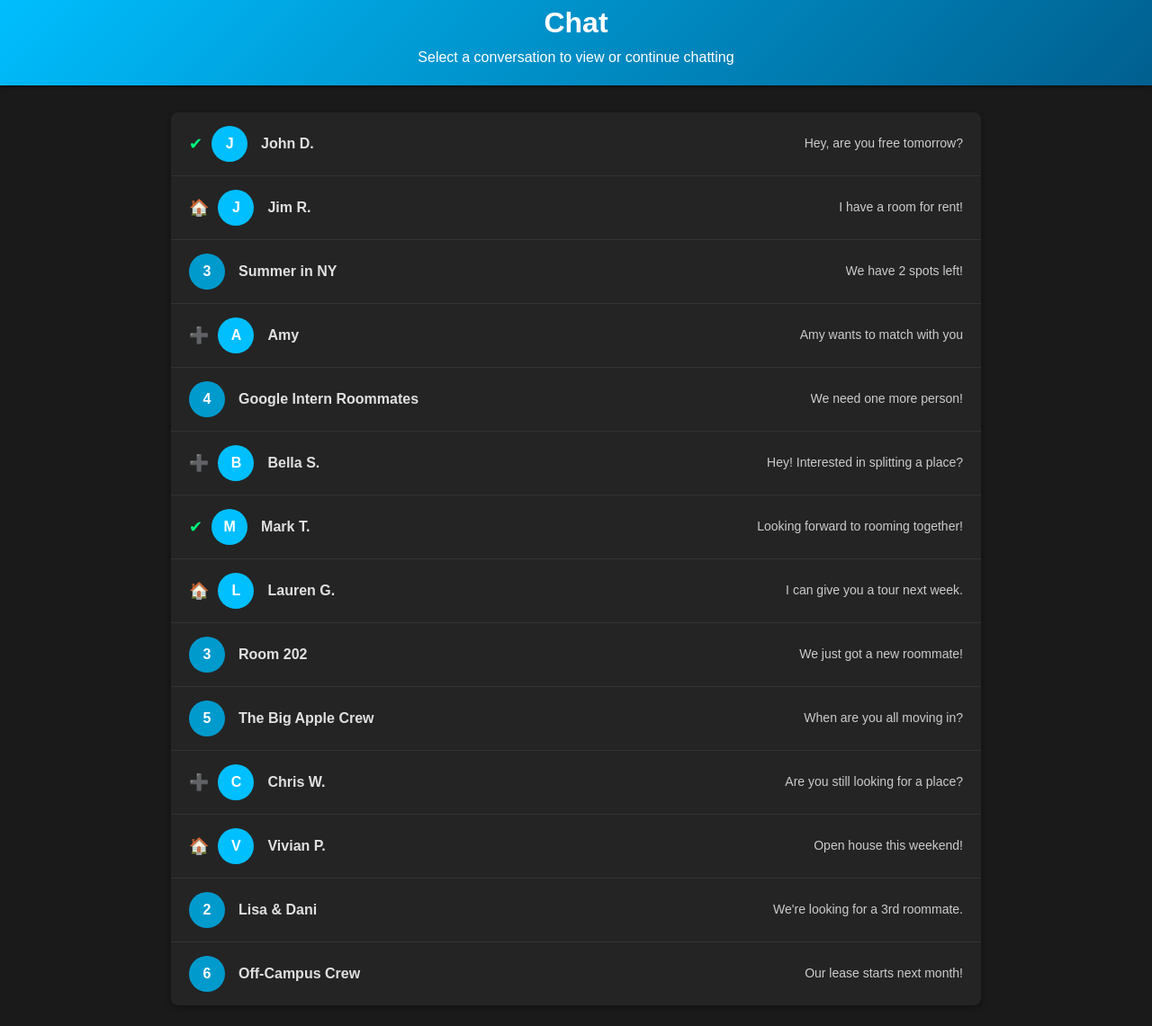
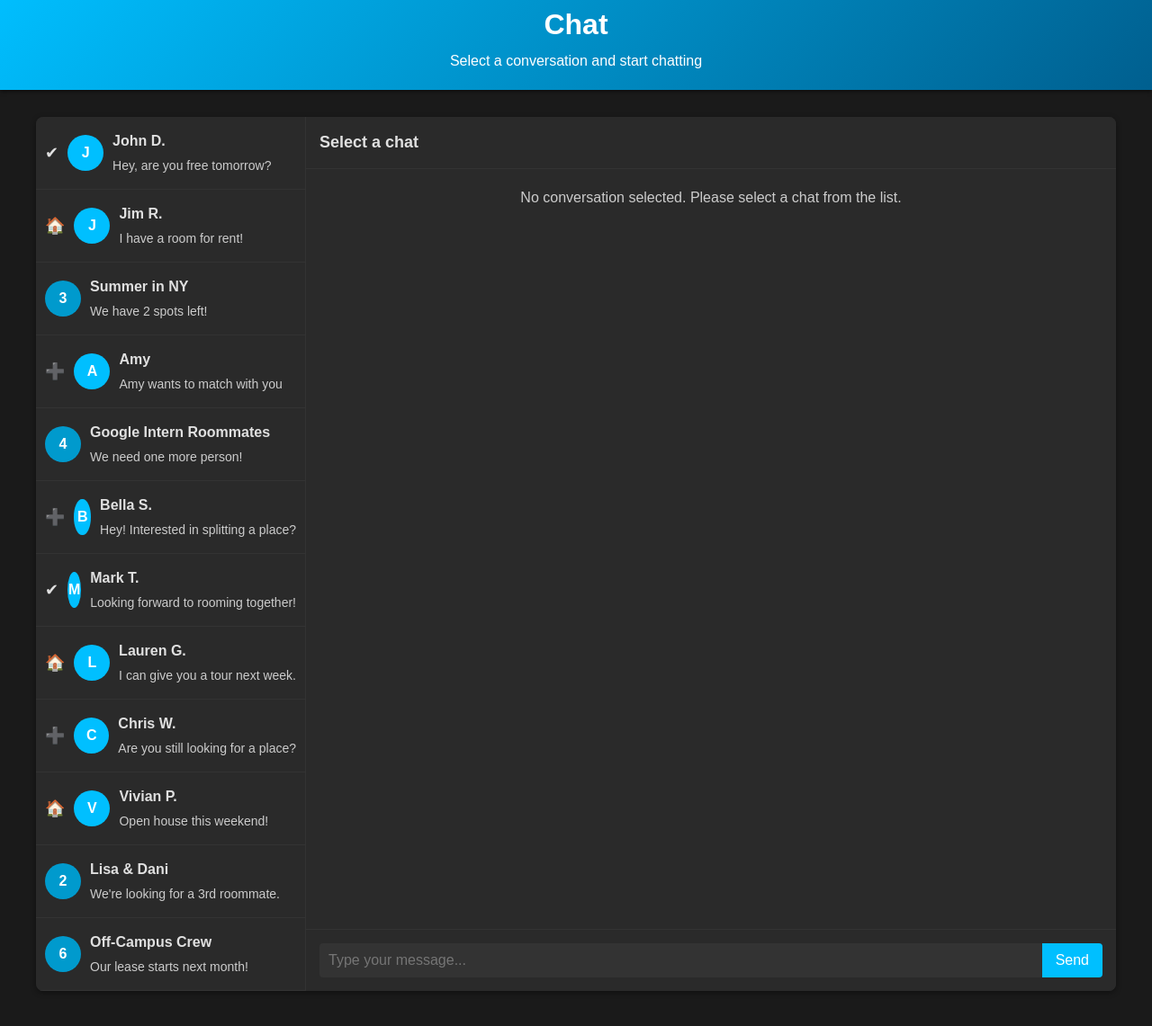
Before and after one commit to tamoncaleb/InternHouse, a plain HTML site: page frontend/4chat.html in a window 1280 px wide. Shown: the part 17-1158 px from the top of the page at 90% size. Drawn offline with Linux system fonts and the light colour scheme.

Commit message:
Added chat functionality

```diff
--- a/frontend/4chat.html
+++ b/frontend/4chat.html
@@ -3,9 +3,9 @@
 <head>
   <meta charset="UTF-8" />
   <meta name="viewport" content="width=device-width, initial-scale=1.0"/>
-  <title>Chat</title>
+  <title>4chat - Chat Conversation</title>
   <style>
-    /* Global resets and typography */
+    /* Global resets */
     * {
       margin: 0;
       padding: 0;
@@ -15,14 +15,12 @@
       font-family: Arial, sans-serif;
       background: #1a1a1a;
       color: #e0e0e0;
-      line-height: 1.4;
+      line-height: 1.5;
     }
     a {
       text-decoration: none;
       color: inherit;
     }
-
-    /* Header styling */
     header {
       background: linear-gradient(135deg, #00bfff, #005f8f);
       color: #fff;
@@ -30,112 +28,172 @@
       text-align: center;
       box-shadow: 0 2px 4px rgba(0,0,0,0.5);
     }
-    header h1 {
-      margin-bottom: 5px;
-    }
-
-    /* Main container for chat list */
-    .chat-container {
-      max-width: 900px; /* Increased width for a bigger chat area */
+    header h1 { margin-bottom: 5px; }
+    /* Main two-column container */
+    .main-container {
+      display: flex;
+      max-width: 1200px;
       margin: 30px auto;
       background: #242424;
       border-radius: 8px;
       overflow: hidden;
       box-shadow: 0 2px 6px rgba(0,0,0,0.4);
     }
-
-    /* Chat list items */
+    /* Chat list styling */
+    .chat-list {
+      width: 300px;
+      border-right: 1px solid #333;
+      background: #2a2a2a;
+    }
     .chat-item {
       display: flex;
       align-items: center;
-      padding: 15px 20px;
+      padding: 15px 10px;
       border-bottom: 1px solid #333;
       cursor: pointer;
       transition: background 0.3s;
     }
-    .chat-item:last-child {
-      border-bottom: none;
+    .chat-item:hover {
+      background: #333;
     }
-    .chat-item:hover {
-      background: #2a2a2a;
+    .chat-item.active {
+      background: #444;
     }
-
-    /* Icons on the left */
+    /* Icons moved to the left */
     .icon-left {
       margin-right: 10px;
       font-size: 18px;
     }
-
-    /* Profile picture or group badge */
+    /* Profile picture / group badge */
     .profile-picture,
     .group-badge {
       width: 40px;
       height: 40px;
       border-radius: 50%;
-      background: #00bfff; /* Default single-user color */
+      background: #00bfff;
       color: #fff;
       display: flex;
       align-items: center;
       justify-content: center;
-      margin-right: 15px;
       font-weight: bold;
       font-size: 16px;
+      margin-right: 10px;
     }
-    /* Group chats have a slightly different color or style */
-    .group-badge {
-      background: #009acd;
-    }
-
-    /* Chat info: name + preview */
+    .group-badge { background: #009acd; }
+    /* Chat info in list */
     .chat-info {
       flex: 1;
       display: flex;
-      align-items: center;
-      justify-content: space-between;
+      flex-direction: column;
     }
     .chat-name {
       font-size: 16px;
       font-weight: bold;
+      margin-bottom: 5px;
     }
     .chat-preview {
       font-size: 14px;
       color: #ccc;
-      max-width: 300px;
-      text-align: right;
       white-space: nowrap;
       overflow: hidden;
       text-overflow: ellipsis;
     }
-
-    /* Icons for homeowner, matching, matched, etc. */
-    .house-icon {
-      color: #ffa500; /* Orange for house owners */
+    /* Chat conversation panel */
+    .chat-conversation {
+      flex: 1;
+      display: flex;
+      flex-direction: column;
+      background: #242424;
     }
-    .plus-icon {
-      color: #00ff7f; /* Greenish for 'plus' or request to match */
+    .conversation-header {
+      padding: 15px;
+      background: #2a2a2a;
+      border-bottom: 1px solid #333;
+      font-size: 18px;
+      font-weight: bold;
     }
-    .check-icon {
-      color: #00ff7f; /* Greenish for matched */
+    .conversation-messages {
+      flex: 1;
+      padding: 20px;
+      background: #2a2a2a;
+      overflow-y: auto;
     }
-
-    /* Responsive adjustments */
-    @media (max-width: 480px) {
-      .chat-preview {
-        display: none; /* Hide preview text on very small screens */
+    .conversation-input {
+      padding: 15px;
+      background: #2a2a2a;
+      border-top: 1px solid #333;
+      display: flex;
     }
+    .conversation-input input {
+      flex: 1;
+      padding: 10px;
+      border: none;
+      border-radius: 4px 0 0 4px;
+      font-size: 16px;
+      background: #333;
+      color: #e0e0e0;
+    }
+    .conversation-input button {
+      padding: 10px 15px;
+      background: #00bfff;
+      border: none;
+      color: #fff;
+      font-size: 16px;
+      border-radius: 0 4px 4px 0;
+      cursor: pointer;
+      transition: background 0.3s;
+    }
+    .conversation-input button:hover {
+      background: #009acd;
+    }
+    /* Chat message bubbles */
+    .message {
+      display: flex;
+      margin-bottom: 15px;
+    }
+    .message.them {
+      justify-content: flex-start;
+    }
+    .message.me {
+      justify-content: flex-end;
+    }
+    .message .profile {
+      width: 30px;
+      height: 30px;
+      border-radius: 50%;
+      background: #00bfff;
+      color: #fff;
+      display: flex;
+      align-items: center;
+      justify-content: center;
+      font-size: 14px;
+      margin-right: 10px;
+    }
+    .message.me .profile {
+      order: 2;
+      margin-left: 10px;
+      margin-right: 0;
+    }
+    .message .text {
+      background: #3a3a3a;
+      padding: 10px;
+      border-radius: 4px;
+      max-width: 60%;
+    }
+    .message.me .text {
+      background: #005f8f;
     }
   </style>
 </head>
 <body>
   <header>
     <h1>Chat</h1>
-    <p>Select a conversation to view or continue chatting</p>
+    <p>Select a conversation and start chatting</p>
   </header>
-
-  <div class="chat-container">
-
-    <!-- Single-person chat, matched (check icon) -->
-    <div class="chat-item">
+  <div class="main-container">
+    <div class="chat-list">
+      <!-- Chat list items; data-chat is used to identify which conversation to load -->
+      <div class="chat-item" data-chat="chat1">
         <span class="check-icon icon-left">✔</span>
         <div class="profile-picture">J</div>
         <div class="chat-info">
@@ -143,9 +201,7 @@
           <div class="chat-preview">Hey, are you free tomorrow?</div>
         </div>
       </div>
-
-    <!-- Single-person chat, homeowner (house icon) -->
-    <div class="chat-item">
+      <div class="chat-item" data-chat="chat2">
         <span class="house-icon icon-left">🏠</span>
         <div class="profile-picture">J</div>
         <div class="chat-info">
@@ -153,18 +209,14 @@
           <div class="chat-preview">I have a room for rent!</div>
         </div>
       </div>
-
-    <!-- Group chat (3 people) -->
-    <div class="chat-item">
+      <div class="chat-item" data-chat="chat3">
         <div class="group-badge">3</div>
         <div class="chat-info">
           <div class="chat-name">Summer in NY</div>
           <div class="chat-preview">We have 2 spots left!</div>
         </div>
       </div>
-
-    <!-- Single-person chat, trying to match (plus icon) -->
-    <div class="chat-item">
+      <div class="chat-item" data-chat="chat4">
         <span class="plus-icon icon-left">➕</span>
         <div class="profile-picture">A</div>
         <div class="chat-info">
@@ -172,18 +224,14 @@
           <div class="chat-preview">Amy wants to match with you</div>
         </div>
       </div>
-
-    <!-- Group chat (4 people) -->
-    <div class="chat-item">
+      <div class="chat-item" data-chat="chat5">
         <div class="group-badge">4</div>
         <div class="chat-info">
           <div class="chat-name">Google Intern Roommates</div>
           <div class="chat-preview">We need one more person!</div>
         </div>
       </div>
-
-    <!-- Single-person chat, plus icon -->
-    <div class="chat-item">
+      <div class="chat-item" data-chat="chat6">
         <span class="plus-icon icon-left">➕</span>
         <div class="profile-picture">B</div>
         <div class="chat-info">
@@ -191,9 +239,7 @@
           <div class="chat-preview">Hey! Interested in splitting a place?</div>
         </div>
       </div>
-
-    <!-- Single-person chat, matched (check icon) -->
-    <div class="chat-item">
+      <div class="chat-item" data-chat="chat7">
         <span class="check-icon icon-left">✔</span>
         <div class="profile-picture">M</div>
         <div class="chat-info">
@@ -201,9 +247,7 @@
           <div class="chat-preview">Looking forward to rooming together!</div>
         </div>
       </div>
-
-    <!-- Single-person chat, homeowner (house icon) -->
-    <div class="chat-item">
+      <div class="chat-item" data-chat="chat8">
         <span class="house-icon icon-left">🏠</span>
         <div class="profile-picture">L</div>
         <div class="chat-info">
@@ -211,29 +255,8 @@
           <div class="chat-preview">I can give you a tour next week.</div>
         </div>
       </div>
-
-    <!-- Group chat (3 people) -->
-    <div class="chat-item">
-      <div class="group-badge">3</div>
-      <div class="chat-info">
-        <div class="chat-name">Room 202</div>
-        <div class="chat-preview">We just got a new roommate!</div>
-      </div>
-    </div>
-
-    <!-- Group chat (5 people) -->
-    <div class="chat-item">
-      <div class="group-badge">5</div>
-      <div class="chat-info">
-        <div class="chat-name">The Big Apple Crew</div>
-        <div class="chat-preview">When are you all moving in?</div>
-      </div>
-    </div>
-
-    <!-- Additional Examples -->
-
-    <!-- Single-person chat, plus icon -->
-    <div class="chat-item">
+      <!-- Additional examples -->
+      <div class="chat-item" data-chat="chat9">
         <span class="plus-icon icon-left">➕</span>
         <div class="profile-picture">C</div>
         <div class="chat-info">
@@ -241,9 +264,7 @@
           <div class="chat-preview">Are you still looking for a place?</div>
         </div>
       </div>
-
-    <!-- Single-person chat, homeowner (house icon) -->
-    <div class="chat-item">
+      <div class="chat-item" data-chat="chat10">
         <span class="house-icon icon-left">🏠</span>
         <div class="profile-picture">V</div>
         <div class="chat-info">
@@ -251,25 +272,181 @@
           <div class="chat-preview">Open house this weekend!</div>
         </div>
       </div>
-
-    <!-- Group chat (2 people) -->
-    <div class="chat-item">
+      <div class="chat-item" data-chat="chat11">
         <div class="group-badge">2</div>
         <div class="chat-info">
           <div class="chat-name">Lisa & Dani</div>
           <div class="chat-preview">We're looking for a 3rd roommate.</div>
         </div>
       </div>
-
-    <!-- Group chat (6 people) -->
-    <div class="chat-item">
+      <div class="chat-item" data-chat="chat12">
         <div class="group-badge">6</div>
         <div class="chat-info">
           <div class="chat-name">Off-Campus Crew</div>
           <div class="chat-preview">Our lease starts next month!</div>
         </div>
       </div>
+    </div>
+    <div class="chat-conversation">
+      <div class="conversation-header">Select a chat</div>
+      <div class="conversation-messages">
+        <p style="text-align:center; color:#ccc;">No conversation selected. Please select a chat from the list.</p>
+      </div>
+      <div class="conversation-input">
+        <input type="text" id="messageInput" placeholder="Type your message...">
+        <button id="sendMessage">Send</button>
+      </div>
+    </div>
+  </div>
+  <script>
+    // Dummy chat data for simulation
+    const chatData = {
+      chat1: {
+        chatName: "John D.",
+        messages: [
+          { sender: "them", text: "Hey, are you free tomorrow?", profile: "J" },
+          { sender: "me", text: "Yes, I'm free. How about meeting at 5?", profile: "Me" }
+        ]
+      },
+      chat2: {
+        chatName: "Jim R.",
+        messages: [
+          { sender: "them", text: "I have a room for rent!", profile: "J" },
+          { sender: "them", text: "Let me know if you're interested.", profile: "J" }
+        ]
+      },
+      chat3: {
+        chatName: "Summer in NY",
+        messages: [
+          { sender: "them", text: "We have 2 spots left!", profile: "S" }
+        ]
+      },
+      chat4: {
+        chatName: "Amy",
+        messages: [
+          { sender: "them", text: "Amy wants to match with you", profile: "A" }
+        ]
+      },
+      chat5: {
+        chatName: "Google Intern Roommates",
+        messages: [
+          { sender: "them", text: "We need one more person!", profile: "G" }
+        ]
+      },
+      chat6: {
+        chatName: "Bella S.",
+        messages: [
+          { sender: "them", text: "Hey! Interested in splitting a place?", profile: "B" }
+        ]
+      },
+      chat7: {
+        chatName: "Mark T.",
+        messages: [
+          { sender: "them", text: "Looking forward to rooming together!", profile: "M" }
+        ]
+      },
+      chat8: {
+        chatName: "Lauren G.",
+        messages: [
+          { sender: "them", text: "I can give you a tour next week.", profile: "L" }
+        ]
+      },
+      chat9: {
+        chatName: "Chris W.",
+        messages: [
+          { sender: "them", text: "Are you still looking for a place?", profile: "C" }
+        ]
+      },
+      chat10: {
+        chatName: "Vivian P.",
+        messages: [
+          { sender: "them", text: "Open house this weekend!", profile: "V" }
+        ]
+      },
+      chat11: {
+        chatName: "Lisa & Dani",
+        messages: [
+          { sender: "them", text: "We're looking for a 3rd roommate.", profile: "L" }
+        ]
+      },
+      chat12: {
+        chatName: "Off-Campus Crew",
+        messages: [
+          { sender: "them", text: "Our lease starts next month!", profile: "O" }
+        ]
+      }
+    };
 
-  </div>
+    const chatItems = document.querySelectorAll('.chat-item');
+    const conversationHeader = document.querySelector('.conversation-header');
+    const conversationMessages = document.querySelector('.conversation-messages');
+    const messageInput = document.getElementById('messageInput');
+    const sendMessageButton = document.getElementById('sendMessage');
+    let activeChatId = null;
+
+    // Function to load a conversation given its chat ID
+    function loadConversation(chatId) {
+      activeChatId = chatId;
+      const chat = chatData[chatId];
+      conversationHeader.textContent = chat.chatName;
+      conversationMessages.innerHTML = "";
+      chat.messages.forEach(msg => {
+        appendMessage(msg.sender, msg.text, msg.profile);
+      });
+    }
+
+    // Append a message bubble to the conversation area
+    function appendMessage(sender, text, profile) {
+      const messageDiv = document.createElement('div');
+      messageDiv.classList.add('message', sender);
+
+      const profileSpan = document.createElement('span');
+      profileSpan.classList.add('profile');
+      profileSpan.textContent = profile;
+
+      const textDiv = document.createElement('div');
+      textDiv.classList.add('text');
+      textDiv.textContent = text;
+
+      if(sender === "them") {
+        messageDiv.appendChild(profileSpan);
+        messageDiv.appendChild(textDiv);
+      } else {
+        messageDiv.appendChild(textDiv);
+        messageDiv.appendChild(profileSpan);
+      }
+
+      conversationMessages.appendChild(messageDiv);
+      conversationMessages.scrollTop = conversationMessages.scrollHeight;
+    }
+
+    // Attach click event to each chat list item
+    chatItems.forEach(item => {
+      item.addEventListener('click', function() {
+        chatItems.forEach(i => i.classList.remove('active'));
+        this.classList.add('active');
+        const chatId = this.getAttribute('data-chat');
+        loadConversation(chatId);
+      });
+    });
+
+    // Handle sending a message
+    sendMessageButton.addEventListener('click', function() {
+      const text = messageInput.value.trim();
+      if(text !== "" && activeChatId) {
+        appendMessage("me", text, "Me");
+        chatData[activeChatId].messages.push({ sender: "me", text: text, profile: "Me" });
+        messageInput.value = "";
+      }
+    });
+
+    // Send message on Enter key
+    messageInput.addEventListener('keydown', function(e) {
+      if(e.key === "Enter") {
+        e.preventDefault();
+        sendMessageButton.click();
+      }
+    });
+  </script>
 </body>
 </html>
```
Lines whose indentation alone changed are shown as unchanged.
